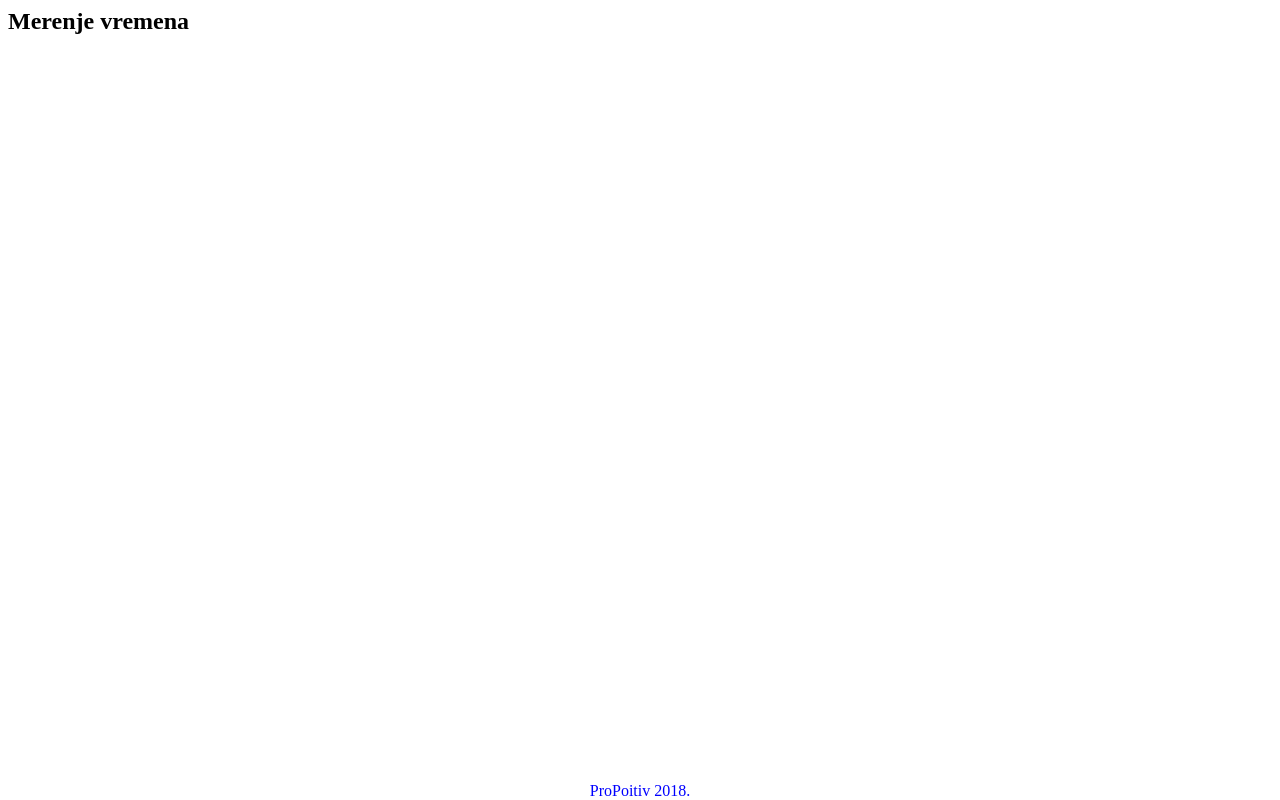
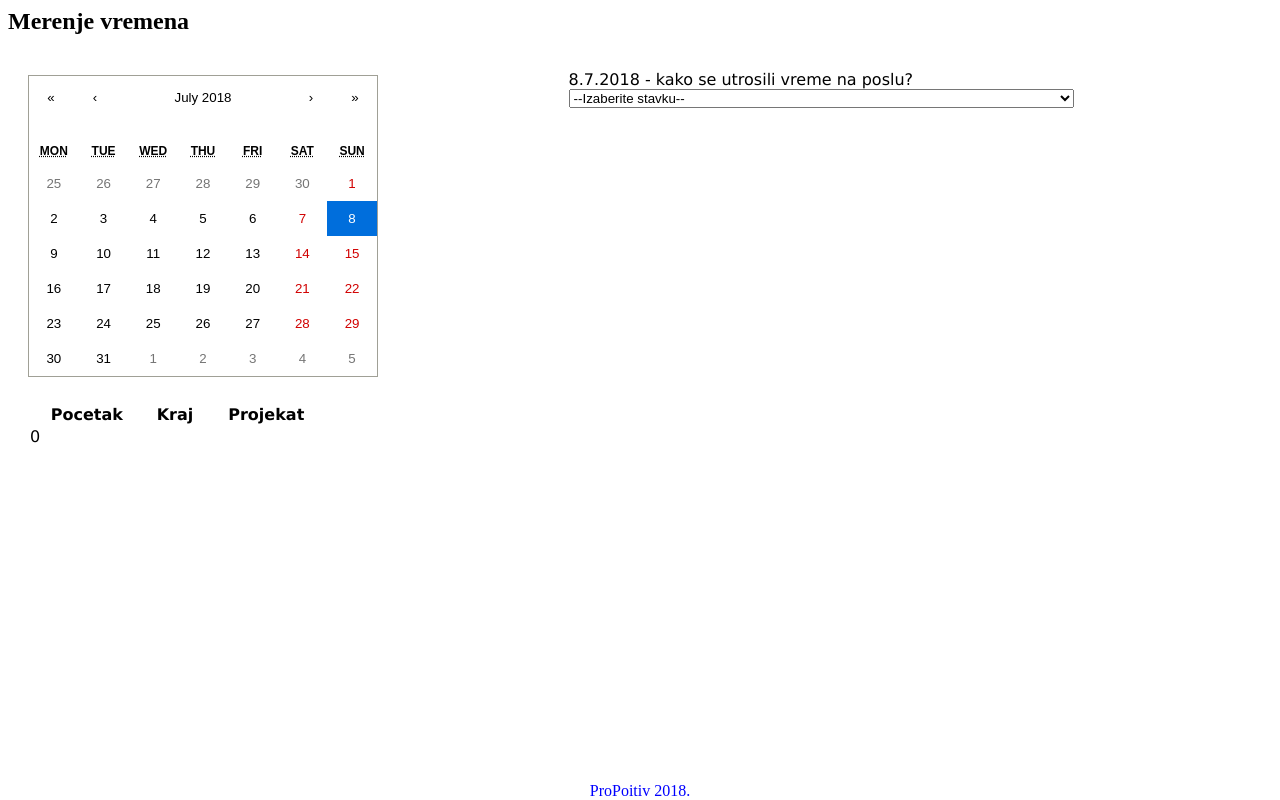
Before and after one commit to vladatr/Time, a React app: page /time2/ in a window 1280 px wide. Built offline with nearby package versions, Linux system fonts and the light colour scheme.

Commit message:
Init 0.6

```diff
--- a/src/App.js
+++ b/src/App.js
@@ -6,7 +6,7 @@
 class App extends React.Component {
     render() {
         return(
-            <Router basename={'/'}>
+            <Router basename={'/time2/'}>
                 <React.Fragment>
                      <AppFrame />
                 </React.Fragment>
--- a/src/Scene/InsertTime/components/SelectProjectTasks.js
+++ b/src/Scene/InsertTime/components/SelectProjectTasks.js
@@ -4,42 +4,45 @@
 class SelectProjectTasks extends React.Component {
     constructor(props) {
         super(props)
-        this.onChangeSelect1 = this.onChangeSelect1.bind(this)
-        this.onChangeSelect2 = this.onChangeSelect2.bind(this)
-        this.onChangeSelect3 = this.onChangeSelect3.bind(this)
-        this.onChangeSelect4 = this.onChangeSelect4.bind(this)
+        this.onChangeSelect = this.onChangeSelect.bind(this)
     }
 
     state = {
         korak: 0,
+        values: [],
         nodes: [tree._root, null, null, null],
-        selectedValues: []
+
     }
 
     cb = (node, korak) => {
-        debugger
         let temp = [...this.state.nodes]
         temp[korak+1] = node
         this.setState({...this.state, nodes:temp, korak: korak+1})
         console.log("callback ", this.state)
     }
 
-    onChangeSelect1 = (event) => { this.setState({...this.state, selectedValues: [event.target.value, 0] }); console.log("handler ", this.state);  tree.find(this.state.nodes[0], event.target.value, this.cb, 0);    }
-    onChangeSelect2 = (event) => { this.setState({...this.state, selectedValues: [this.state.selectedValues[0], event.target.value, 0, 0]}); tree.find(this.state.nodes[1], event.target.value, this.cb, 1);     }
-    onChangeSelect3 = (event) => {this.setState({...this.state, selectedValues: [this.state.selectedValues[0], this.state.selectedValues[1], event.target.value, 0]}); tree.find(this.state.nodes[2], event.target.value, this.cb, 2);     }
-    onChangeSelect4 = (event) => this.setState({...this.state, selectedValues: [this.state.selectedValues[0], this.state.selectedValues[1], this.state.selectedValues[2], event.target.value]} )
-
+    onChangeSelect = (event) => {
+        let value = event.target.value
+        let values = [...this.state.values]
+        values[this.state.korak]=value;
+        for(let i=this.state.korak+1; i<4; i++) values[i]=0;
+        console.log(values)
+        let korak = this.state.korak;
+        this.setState( {...this.state,values}, function() {
+            tree.find(this.state.nodes[korak], value, this.cb, korak);
+        } );
+     }
 
 
     render() {
         debugger
-        const {korak, nodes, selectedValues} = this.state
+        const {korak, nodes, values} = this.state
 
         return(
          <React.Fragment>
           { korak>=0 &&  <div className="select-project select-project-task1">
                              <h3>Programi</h3>
-                            <select onChange={this.onChangeSelect1}   value={selectedValues[0]}>
+                            <select onChange={this.onChangeSelect}   value={values[0]}>
                                    <FirstItem />
                                   {nodes[0].children.map( node =>  <option key={node.data.id}  value={node.data.id}>{node.data.name} </option>   ) }
                                 </select>
@@ -47,7 +50,7 @@
 
         { korak>=1 && <div className="select-project select-project-task2">
                         <h3>Postupci</h3>
-                        <select onChange={this.onChangeSelect2}   value={selectedValues[1]}>
+                        <select onChange={this.onChangeSelect}   value={values[1]}>
                                 <FirstItem />
                                   {nodes[1].children.map( node =>  <option key={node.data.id}  value={node.data.id}>{node.data.name} </option>   ) }
                                 </select>
@@ -55,7 +58,7 @@
 
         { korak>=2 && <div className="select-project select-project-task3">
                         <h3>Zadaci</h3>
-                        <select onChange={this.onChangeSelect3}   value={selectedValues[2]}>
+                        <select onChange={this.onChangeSelect}   value={values[2]}>
                                 <FirstItem />
                                   {nodes[2].children.map( node =>  <option key={node.data.id}  value={node.data.id}>{node.data.name} </option>   ) }
                                 </select>
@@ -63,7 +66,7 @@
 
         { korak>=3 && <div className="select-project select-project-task4">
                          <h3>Aktivnosti</h3>
-                            <select onChange={this.onChangeSelect4}   value={selectedValues[3]}>
+                            <select onChange={this.onChangeSelect}   value={values[3]}>
                                     <FirstItem />
                                   {nodes[3].children.map( node =>  <option key={node.data.id}  value={node.data.id}>{node.data.name} </option>   ) }
                                 </select>
--- a/webpack.config.js
+++ b/webpack.config.js
@@ -22,7 +22,7 @@
     output: {
         path: __dirname + '/dist',
         filename: 'index_bundle.js',
-        publicPath: '/'
+        publicPath: '/time2/'
     },
     module: {
         rules: [
```
